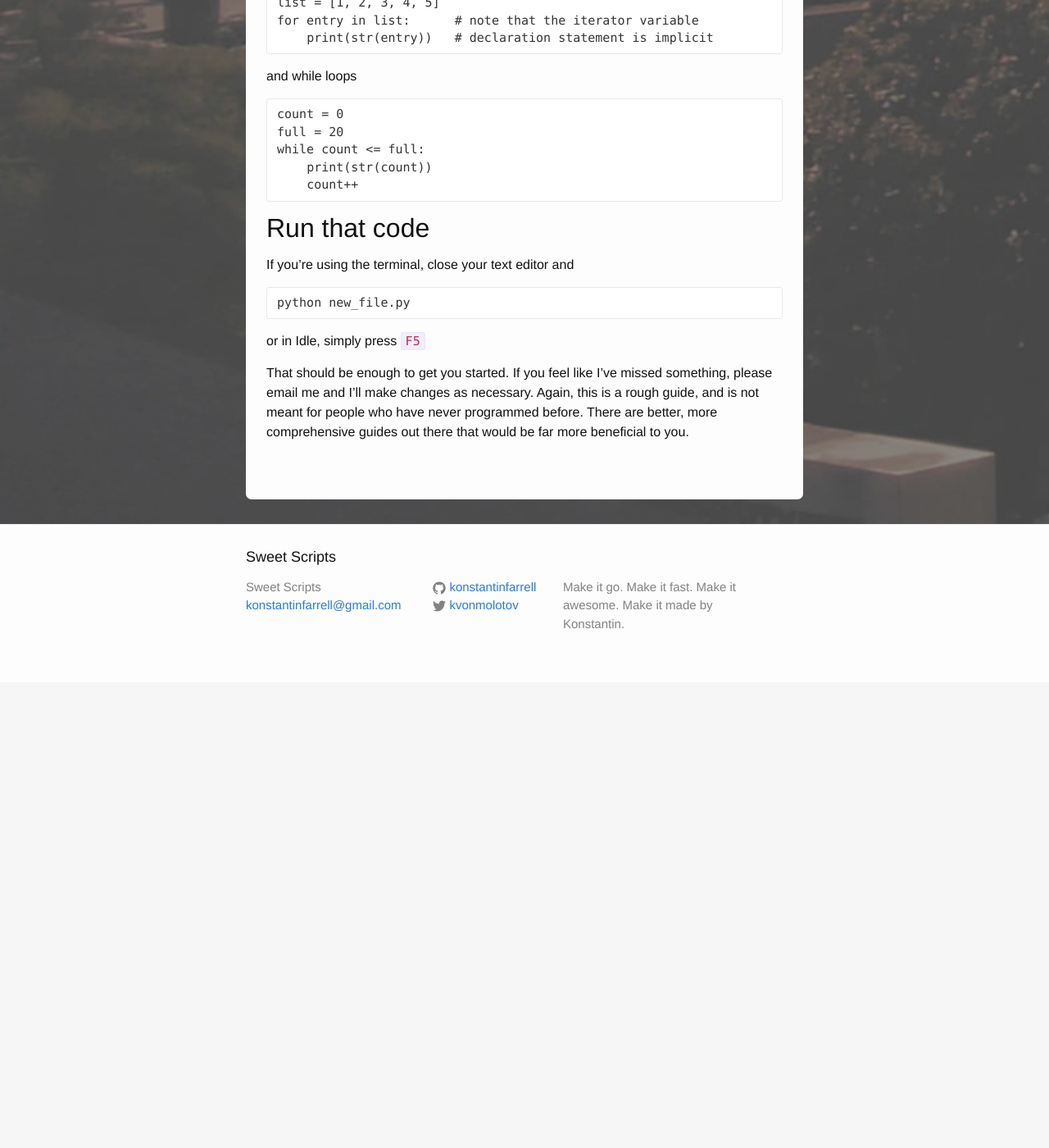
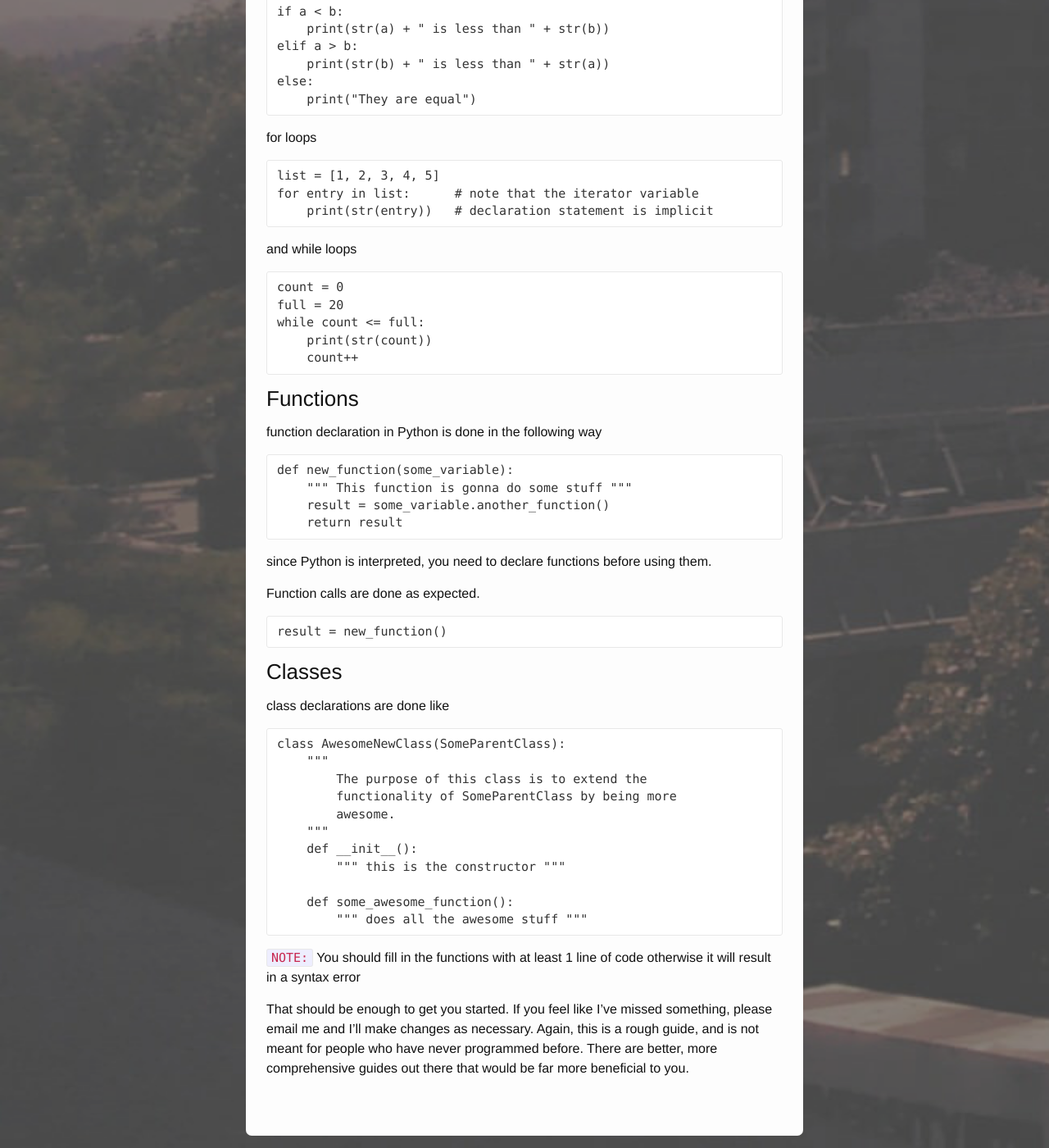
Before and after one commit to plosive/konstantinfarrell.github.io, a Jekyll site: the page built from _posts/2015-07-04-python.md, in a window 1280 px wide and 1400 px high, scrolled down 2909 px. Shown: the whole window at 82% size. Built offline with Jekyll 4.4.1, drawn with Linux system fonts in a browser that asks for light colours; before the commit the page ends 3741 px from its top, so only the background shows below that; some of the changed text lies outside the part shown.

Commit message:
Update python post

```diff
--- a/_posts/2015-07-04-python.md
+++ b/_posts/2015-07-04-python.md
@@ -58,10 +58,17 @@ or if you're using Idle,
 
     <ctrl> + n
 
+## Run that code
+
+If you're using the terminal, close your text editor and
+
+    python new_file.py
+
+or in Idle, simply press `F5`
 
 ## Some Handy Stuff to Know
 
-Comments in Python are done like this
+#### Comments
 
     # either with a "#"
     """
@@ -74,7 +81,7 @@ Comments in Python are done like this
         comments
     """
 
-### Input / Output
+#### Input / Output
 
 You can output to the terminal with
 
@@ -131,13 +140,37 @@ and while loops
         print(str(count))
         count++
 
-## Run that code
+### Functions
 
-If you're using the terminal, close your text editor and
+function declaration in Python is done in the following way
 
-    python new_file.py
+    def new_function(some_variable):
+        """ This function is gonna do some stuff """
+        result = some_variable.another_function()
+        return result
 
-or in Idle, simply press `F5`
+since Python is interpreted, you need to declare functions before using them.
 
+Function calls are done as expected.
+
+    result = new_function()
+
+### Classes
+
+class declarations are done like
+
+    class AwesomeNewClass(SomeParentClass):
+        """
+            The purpose of this class is to extend the
+            functionality of SomeParentClass by being more
+            awesome.
+        """
+        def __init__():
+            """ this is the constructor """
+
+        def some_awesome_function():
+            """ does all the awesome stuff """
+
+`NOTE:` You should fill in the functions with at least 1 line of code otherwise it will result in a syntax error
 
 That should be enough to get you started. If you feel like I've missed something, please email me and I'll make changes as necessary. Again, this is a rough guide, and is not meant for people who have never programmed before. There are better, more comprehensive guides out there that would be far more beneficial to you.
```
Also changed, not shown: other parts of _posts/2015-07-04-python.md (+2 -0 lines).
